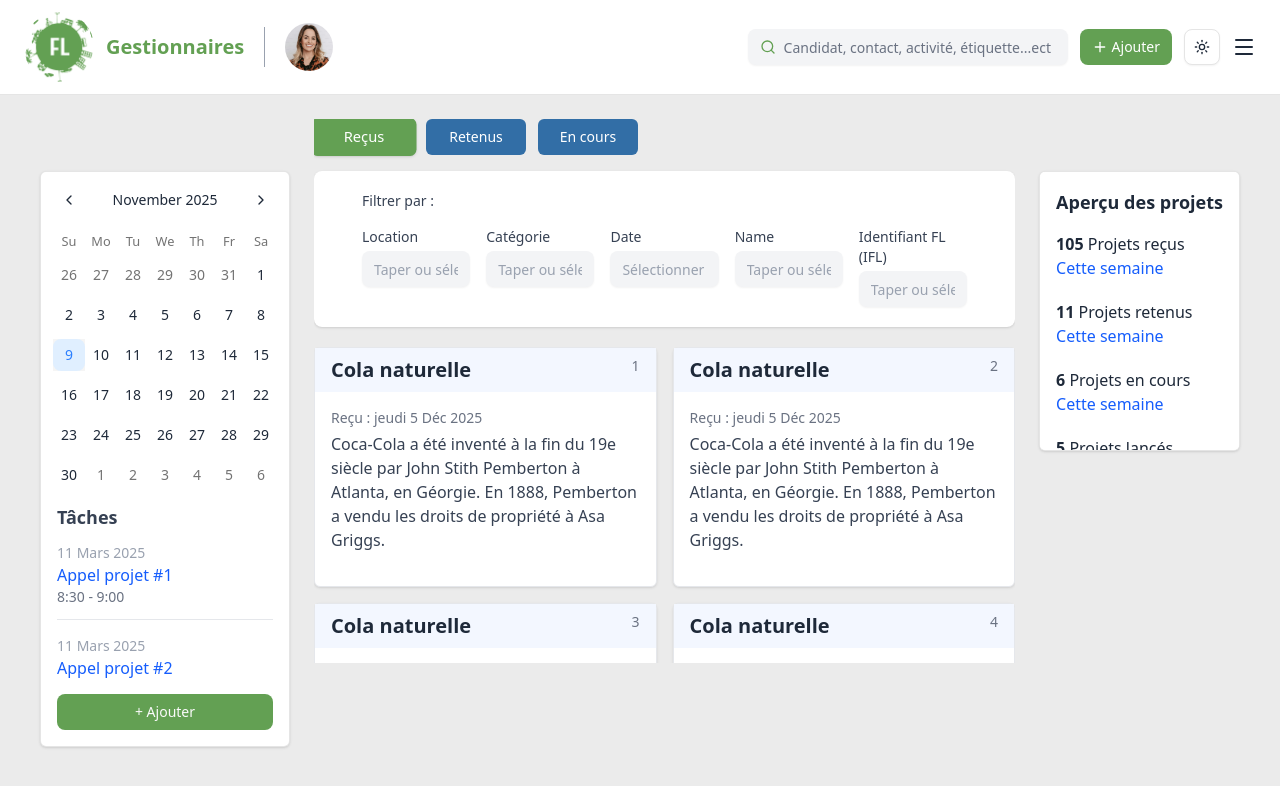
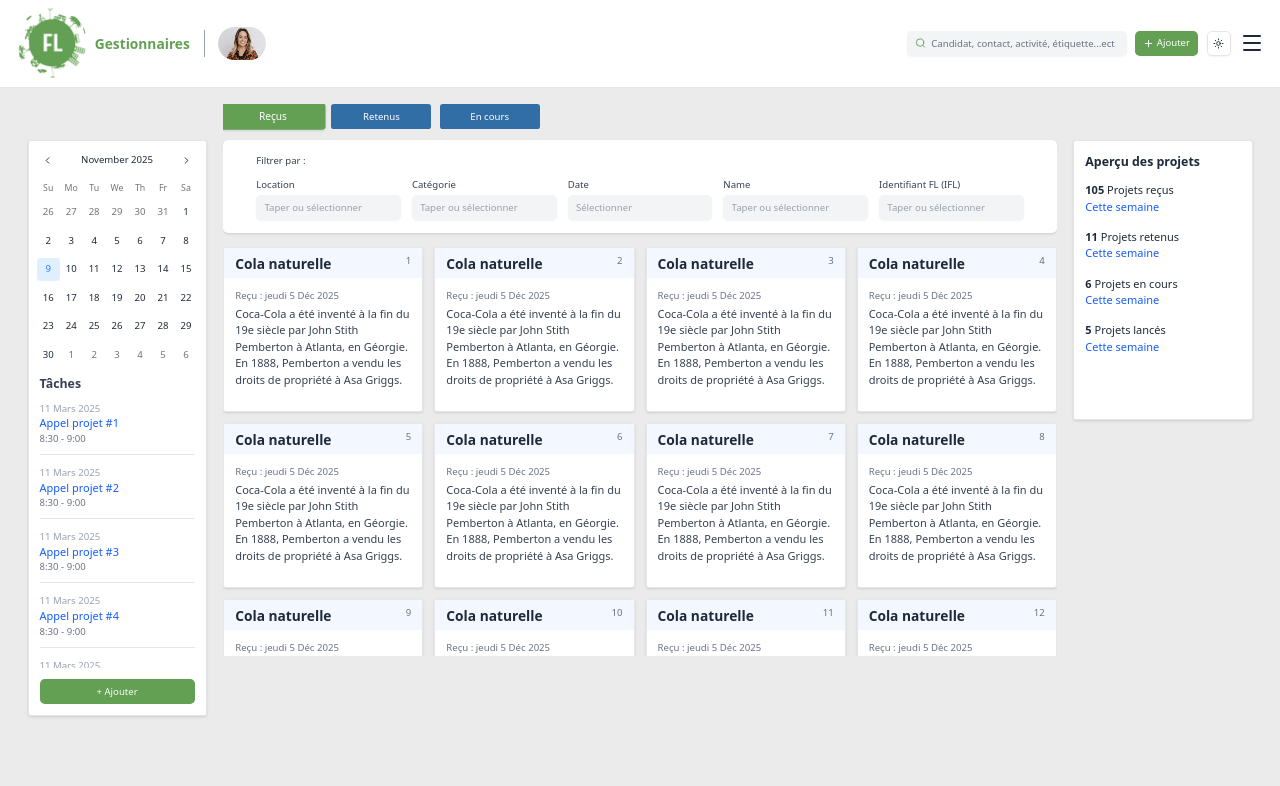
Before and after one commit to shohaib1996/fl-gestionnaires, a Next.js app: page /dashboard in a window 1280 px wide. Shown: the top 786 px of the page. Built offline with nearby package versions, Linux system fonts and the light colour scheme.

Commit message:
figma desing complete

```diff
--- a/app/dashboard/layout.tsx
+++ b/app/dashboard/layout.tsx
@@ -21,7 +21,7 @@ export default function DashboardLayout({
   children: React.ReactNode;
 }) {
   return (
-    <div className="h-screen w-screen flex flex-col bg-gray-100 text-gray-800 dark:bg-neutral-900 dark:text-gray-100 overflow-hidden">
+    <div className="h-screen w-screen flex flex-col bg-background text-gray-800 dark:bgbackround dark:text-gray-100 overflow-hidden">
       {/* Header */}
       <header className="flex items-center justify-between border-b bg-white px-6 py-3 shadow-sm dark:bg-neutral-800 shrink-0">
         <div className="flex items-center gap-3">
@@ -107,7 +107,7 @@ export default function DashboardLayout({
       </header>
 
       {/* Main layout */}
-      <main className="flex w-screen h-screen bg-[#ebebeb] overflow-hidden">
+      <main className="flex w-screen h-screen bg-[#ebebeb] dark:bg-card overflow-hidden">
         <div className="flex-none min-w-[14vw] h-full mt-19 ml-10 max-h-[72vh]">
           <LeftSidebar />
         </div>
--- a/app/dashboard/page.tsx
+++ b/app/dashboard/page.tsx
@@ -40,8 +40,13 @@ export default function DashboardPage() {
           Filtrer par :
         </p>
         <div className="grid grid-cols-1 sm:grid-cols-2 xl:grid-cols-5 gap-4">
-          {["Location", "Catégorie", "Date", "Name", "Identifiant FL (IFL)"].map(
-            (label, i) => (
+          {[
+            "Location",
+            "Catégorie",
+            "Date",
+            "Name",
+            "Identifiant FL (IFL)",
+          ].map((label, i) => (
             <div key={i} className="flex flex-col gap-1">
               <label className="text-sm text-gray-700 dark:text-gray-300">
                 {label}
@@ -53,11 +58,11 @@ export default function DashboardPage() {
                 className="bg-gray-100 dark:bg-neutral-700 border-0 text-sm placeholder:text-gray-400 focus-visible:ring-1 focus-visible:ring-[#63a053]"
               />
             </div>
-            )
-          )}
+          ))}
         </div>
       </div>
 
+      {/* Card Section - only this scrolls */}
       {/* Card Section - only this scrolls */}
       <section className="flex-1 overflow-auto hide-scrollbar">
         <AnimatePresence mode="wait">
@@ -69,10 +74,13 @@ export default function DashboardPage() {
             transition={{ duration: 0.3 }}
           >
             <div
-              className="grid gap-4"
-              style={{
-                gridTemplateColumns: "repeat(auto-fit, minmax(260px, 1fr))",
-              }}
+              className="
+          grid
+          gap-4
+          sm:grid-cols-2
+          md:grid-cols-3
+          lg:grid-cols-4
+        "
             >
               {Array.from({ length: 20 }).map((_, i) => (
                 <Link href={`/dashboard/12345678`} key={i}>
@@ -88,8 +96,8 @@ export default function DashboardPage() {
                         Reçu : jeudi 5 Déc 2025
                       </p>
                       Coca-Cola a été inventé à la fin du 19e siècle par John
-                      Stith Pemberton à Atlanta, en Géorgie. En 1888, Pemberton a
-                      vendu les droits de propriété à Asa Griggs.
+                      Stith Pemberton à Atlanta, en Géorgie. En 1888, Pemberton
+                      a vendu les droits de propriété à Asa Griggs.
                     </div>
                   </article>
                 </Link>
--- a/app/globals.css
+++ b/app/globals.css
@@ -112,17 +112,65 @@
   --sidebar-ring: oklch(0.556 0 0);
 }
 
+/* Fluid root font-size: scales from small laptops to large TVs */
+html {
+  scroll-behavior: smooth;
+}
+
+/* Base applied to many elements via Tailwind classes that use rem */
 @layer base {
   * {
     @apply border-border outline-ring/50;
   }
+
   body {
     @apply bg-background text-foreground;
   }
-}
 
-html {
-  scroll-behavior: smooth;
+  html {
+    /* Base for 1920×1080 (your perfect design baseline) */
+    font-size: 16px;
+  }
+
+  /* 🧠 Medium and small screens — laptops and 1080p monitors */
+  @media (max-width: 1700px) {
+    html {
+      font-size: 14px;
+    }
+  }
+
+  @media (max-width: 1536px) {
+    html {
+      font-size: 11px;
+    }
+  }
+
+  /* 🧠 Large screens — QHD (2K / 2400–2559) */
+  @media (min-width: 2000px) and (max-width: 2399px) {
+    html {
+      font-size: 18px;
+    }
+  }
+
+  @media (min-width: 2400px) and (max-width: 2559px) {
+    html {
+      font-size: 20px;
+    }
+  }
+
+  /* 🧠 Ultra-wide screens — 2560px+ (2.5K to 4K) */
+  @media (min-width: 2560px) and (max-width: 3199px) {
+    html {
+      font-size: 22px;
+    }
+  }
+
+  /* 🧠 4K and above (3840px+) */
+  @media (min-width: 3200px) {
+    html {
+      font-size: 24px;
+    }
+  }
 }
 
 /* Hide scrollbar but keep scrolling */
```
Also changed, not shown: components/dashboard/LeftSidebar.tsx (line endings or trailing spaces), components/dashboard/RightSidebar.tsx (line endings or trailing spaces). Lines whose indentation alone changed are shown as unchanged.
